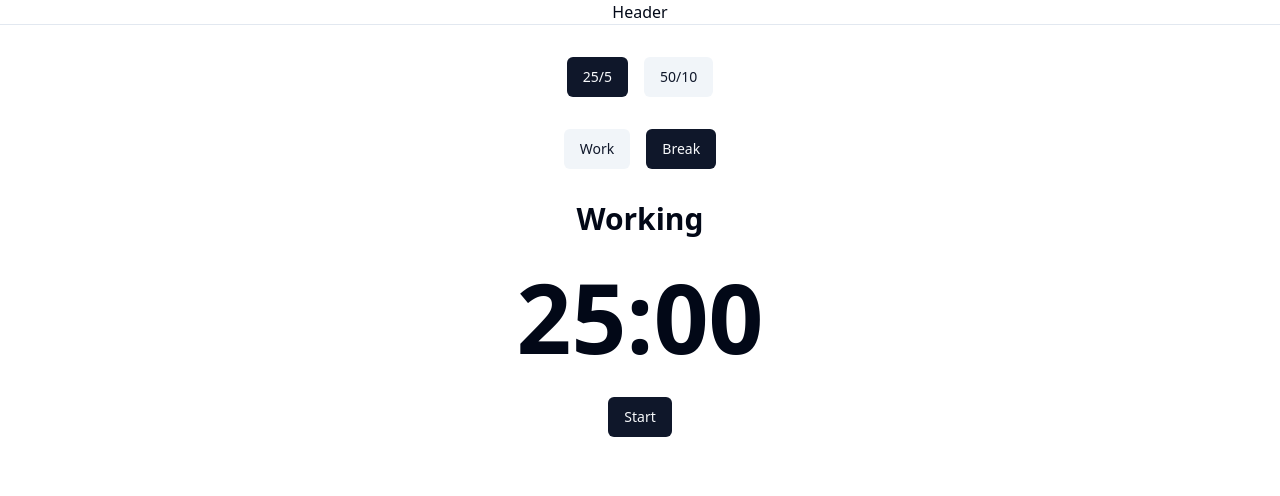
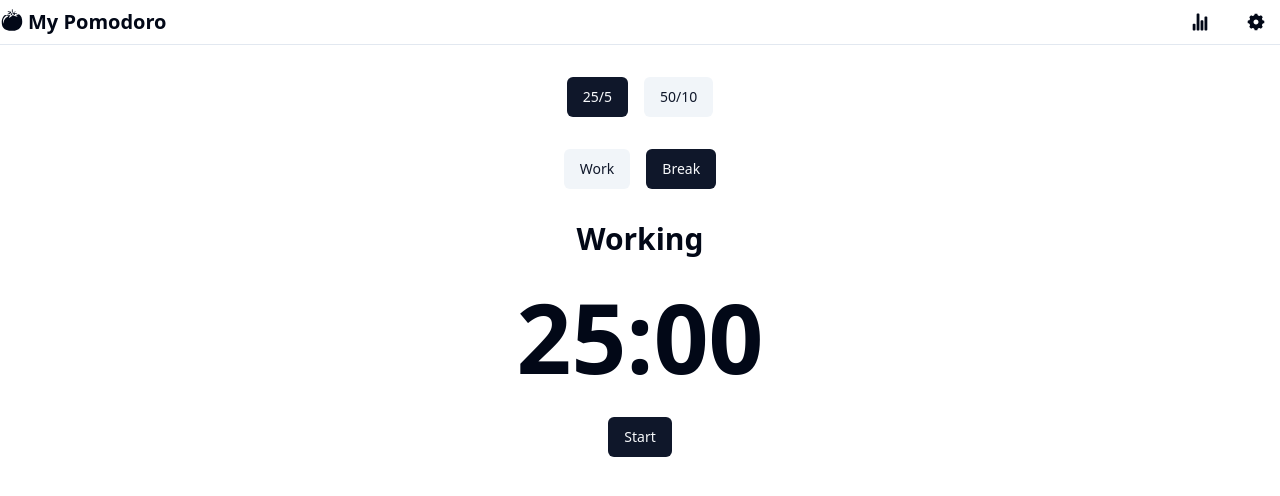
Before and after one commit to pdpau/pomodoro, a React (Vite) app: page / in a window 1280 px wide. Shown: the top 496 px of the page. Built offline with nearby package versions, Linux system fonts and the light colour scheme.

Commit message:
header style good

```diff
--- a/src/components/Header.tsx
+++ b/src/components/Header.tsx
@@ -1,16 +1,36 @@
 import { cn } from "@/lib/utils";
 import { Button } from '@/components/ui/button';
+
+import { GiTomato } from "react-icons/gi";
+import { RiSettings5Fill } from "react-icons/ri";
+import { IoStatsChart } from "react-icons/io5";
 
 const Header = () => {
 
 
     return (
         <header className={cn(
-        "flex", // TODO: Afegir coses
-        "items-center justify-center",
+        "flex",
+        "items-center justify-between",
+        "my-2",
+        "text-my-red-50",
         )}>
-            <h1>Header</h1>
-
+            <span className="flex cursor-pointer"> {/* TODO: Redirigir a la pagina de inicio */}
+                <GiTomato className="text-2xl mr-1"/>
+                <h1 className="text-xl font-semibold">My Pomodoro</h1>
+            </span>
+            <div className="flex">
+                <button className={cn("flex justify-center items-center bg-white bg-opacity-10",
+                    "mr-1 p-1 w-12 rounded-sm",
+                    )}>
+                    <IoStatsChart className="text-lg"/> {/* LATER: PopUp for STATS */}
+                </button>
+                <button className={cn("flex justify-center items-center bg-white bg-opacity-10",
+                    "ml-1 p-1 w-12 rounded-sm",
+                    )}>
+                    <RiSettings5Fill className="text-xl"/> {/* TODO: PopUp for CONFIG */}
+                </button>
+            </div>
         </header>
     );
 }
```
